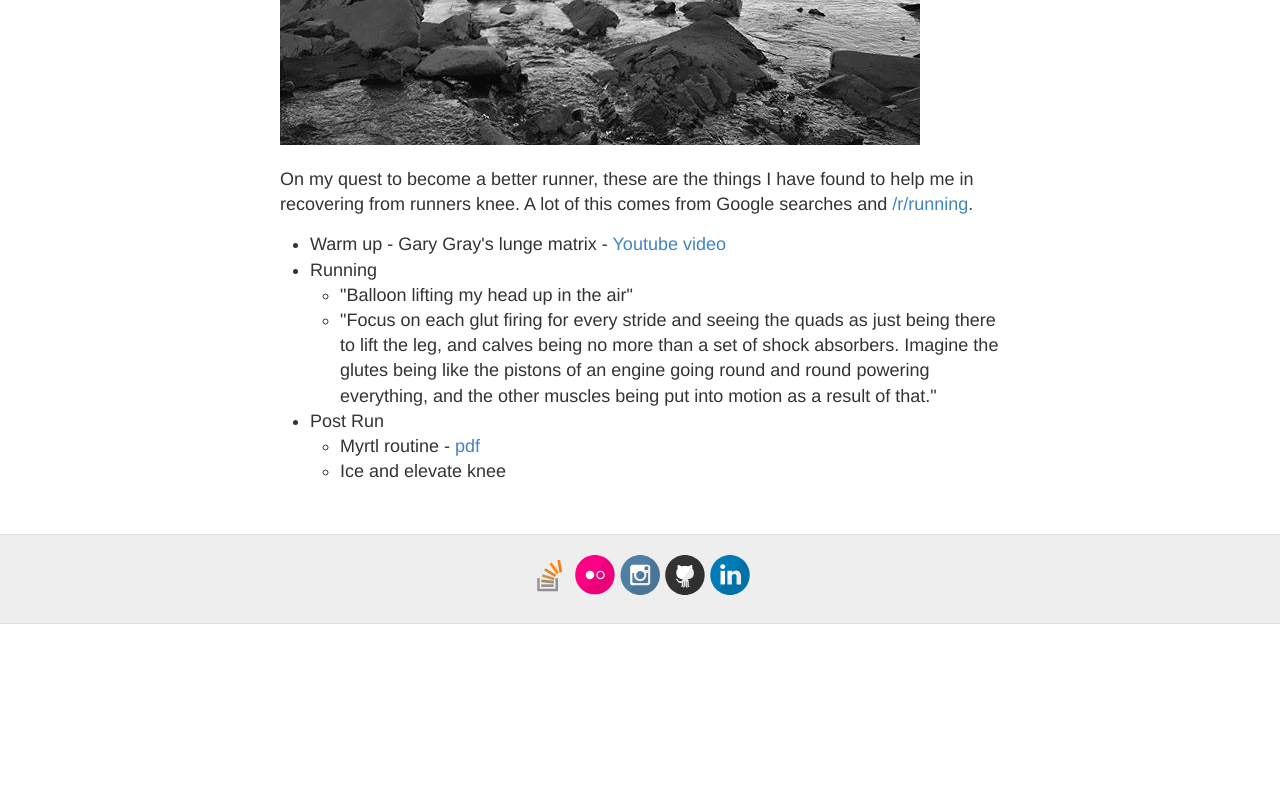
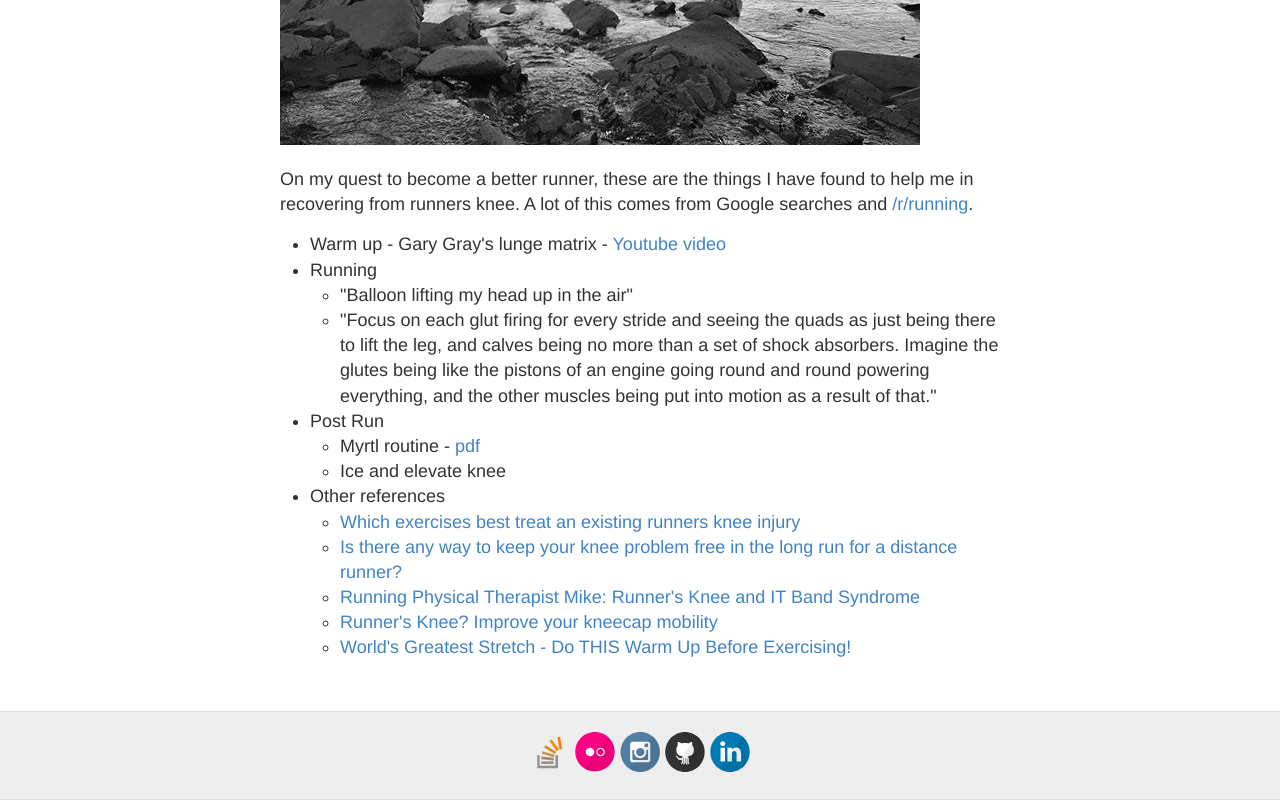
Before and after one commit to jsuar/jsuar.github.io, a plain HTML site: page index.html in a window 1280 px wide. Shown: the part 3392-4192 px from the top of the page. Before the commit the page ends 4016 px from the top, so only its background shows below. Drawn offline with Linux system fonts and the light colour scheme.

Commit message:
Added other references

```diff
--- a/index.html
+++ b/index.html
@@ -143,6 +143,20 @@
             <li>Ice and elevate knee</li>
           </ul>
         </li>
+        <li>Other references
+          <ul>
+            <li><a href="https://fitness.stackexchange.com/questions/36370/which-exercises-best-treat-an-existing-runners-knee-injury" target="_blank">
+              Which exercises best treat an existing runners knee injury</a></li>
+            <li><a href="https://fitness.stackexchange.com/questions/13365/is-there-any-way-to-keep-your-knee-problem-free-in-the-long-run-for-a-distance-r" target="_blank">
+              Is there any way to keep your knee problem free in the long run for a distance runner?</a></li>
+            <li><a href="https://www.reddit.com/r/running/comments/73rvxi/running_physical_therapist_mike_runners_knee_and/" target="_blank">
+              Running Physical Therapist Mike: Runner's Knee and IT Band Syndrome</a></li>
+            <li><a href="https://youtu.be/m7M_1L64Kjk" target="_blank">
+              Runner's Knee? Improve your kneecap mobility</a></li>
+            <li><a href="https://youtu.be/j3cI3HK9nns" target="_blank">
+              World's Greatest Stretch - Do THIS Warm Up Before Exercising!</a></li>
+          </ul>
+        </li>
       </ul>
     </p>
 
```
